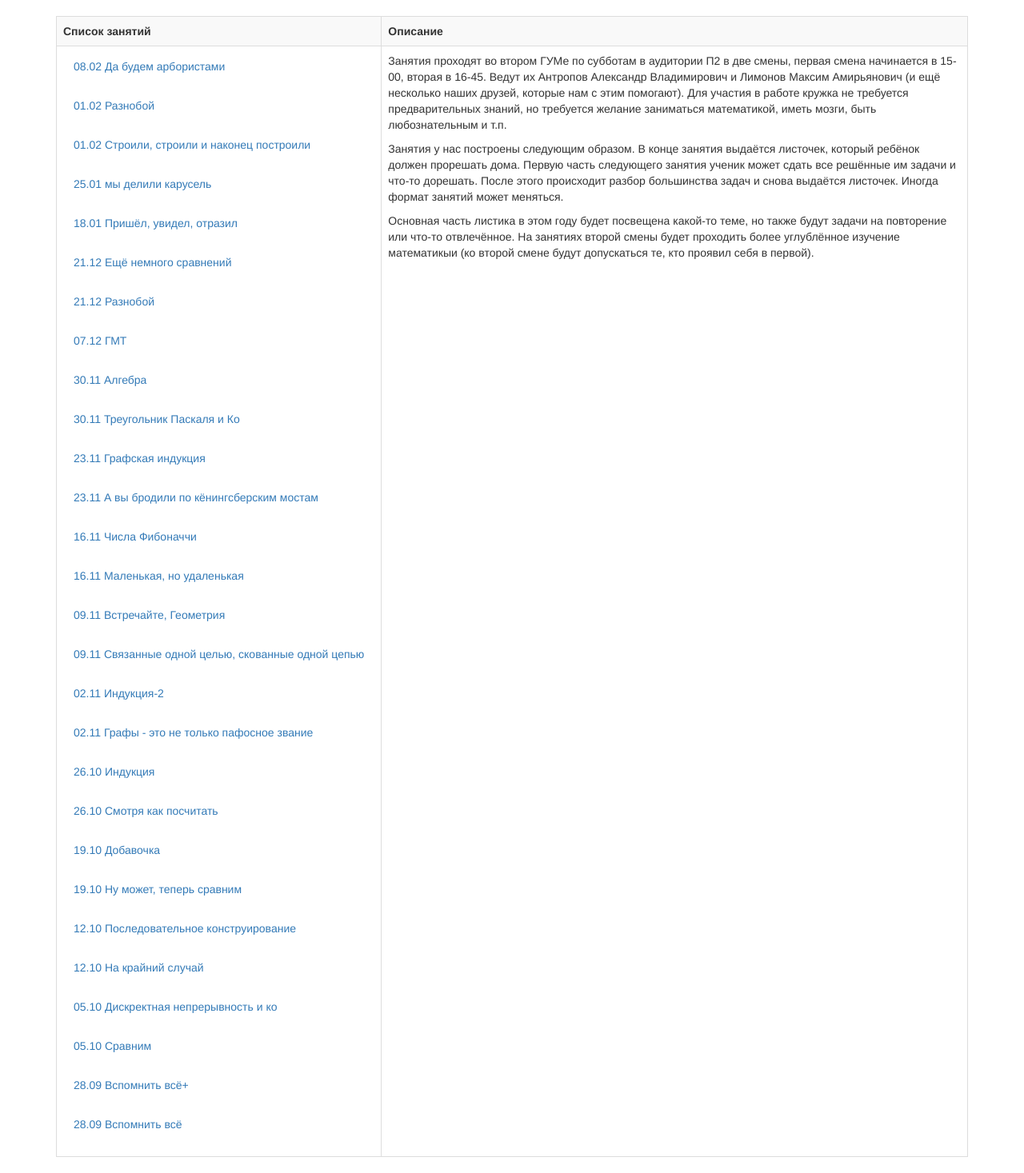
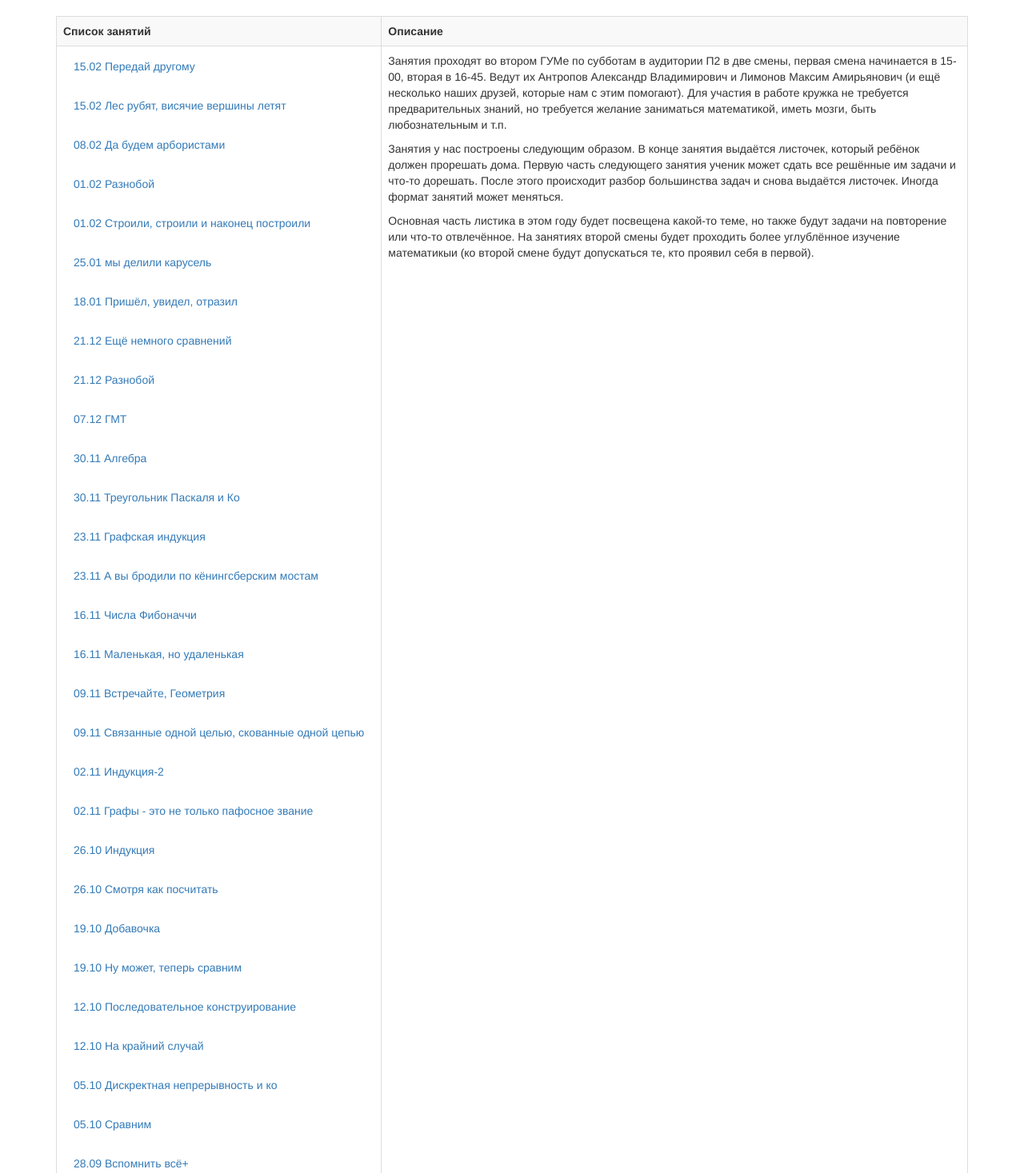
Before and after one commit to matemax/test_site, a Flask app: page /lessons in a window 1280 px wide. Shown: the part 52-1519 px from the top of the page at 80% size. Run offline with Flask 2, Linux system fonts and the light colour scheme; some libraries are stand-ins or nearby versions.

Commit message:
new lessons

```diff
--- a/app/templates/list_lessons.html
+++ b/app/templates/list_lessons.html
@@ -1,3 +1,9 @@
+<div class="form-group">
+    <a href="/lessons/16_p" class="btn btn btn-link">15.02 Передай другому</a>
+</div>
+<div class="form-group">
+    <a href="/lessons/16" class="btn btn btn-link">15.02 Лес рубят, висячие вершины летят</a>
+</div>
 <div class="form-group">
     <a href="/lessons/15" class="btn btn btn-link">08.02 Да будем арбористами</a>
 </div>
```
Also changed, not shown: 2 other files.
